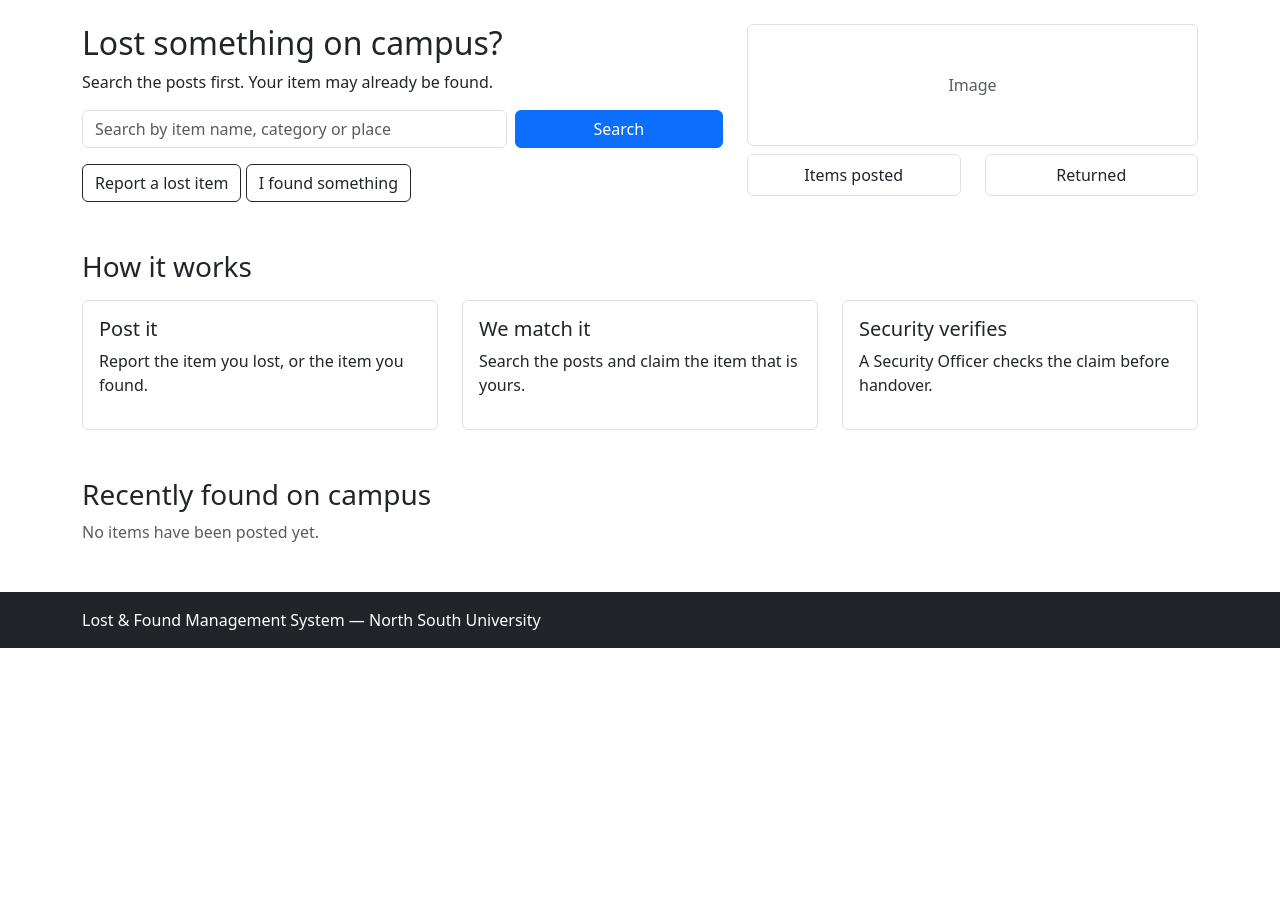
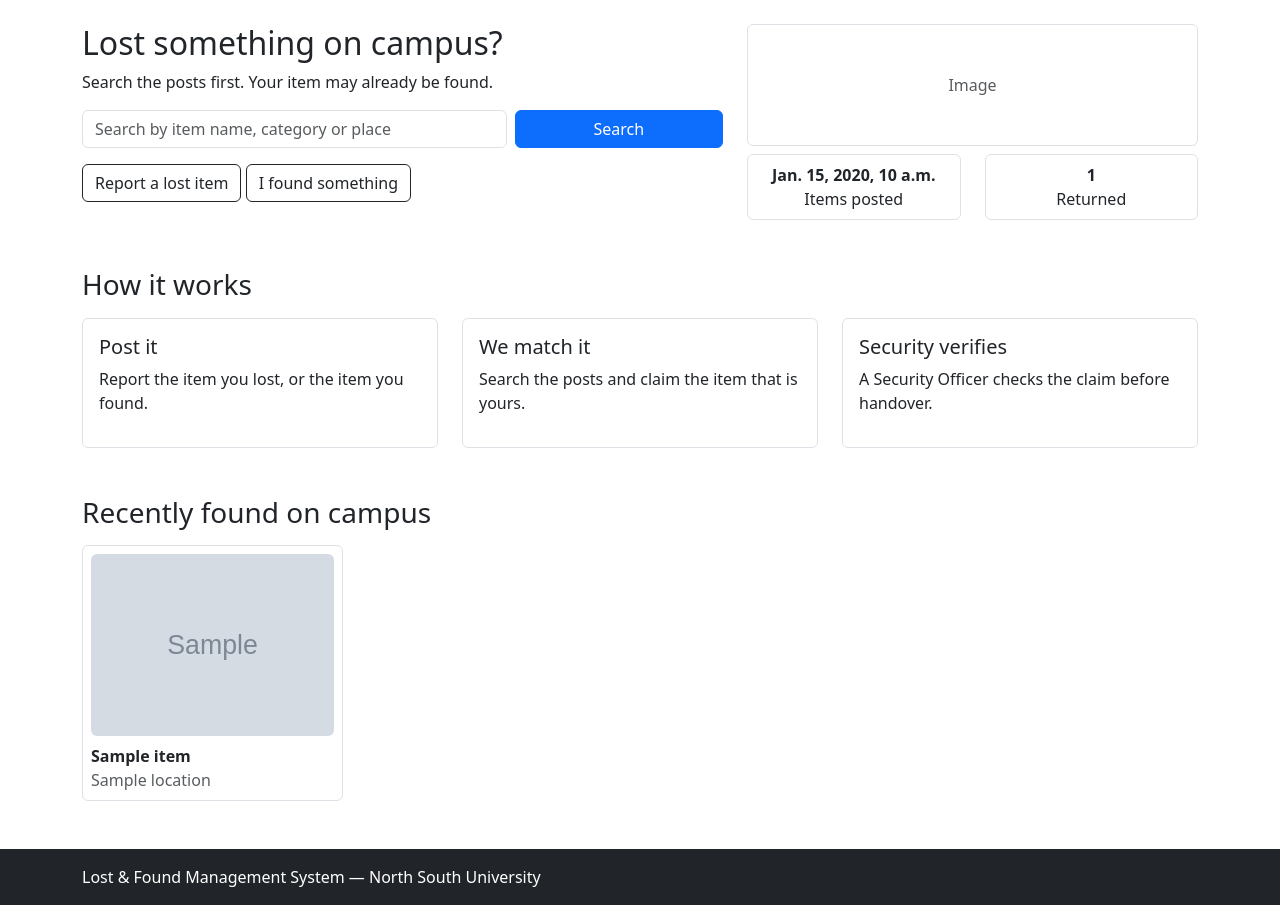
Before and after one commit to sanaulislamzihad/Lost-Found-Management-System, a Django app: template templates/index.html in a window 1280 px wide. Shown: the part 56-961 px from the top of the page. Before the commit the page ends 704 px from the top, so only its background shows below. Run offline with Django 3.2, Linux system fonts and the light colour scheme; the template is opened without the code that fills it: most values are stand-ins (such as "Sample title", 1, 10 or a date in 2020); grey boxes marked "Sample" are stand-in pictures.

Commit message:
Show item counts and recent found items on the home page

```diff
--- a/templates/index.html
+++ b/templates/index.html
@@ -35,10 +35,16 @@
             </div>
             <div class="row mt-2 text-center">
                 <div class="col-6">
-                    <div class="border rounded py-2">Items posted</div>
+                    <div class="border rounded py-2">
+                        <strong>{{ total_posted }}</strong><br>
+                        Items posted
+                    </div>
                 </div>
                 <div class="col-6">
-                    <div class="border rounded py-2">Returned</div>
+                    <div class="border rounded py-2">
+                        <strong>{{ total_returned }}</strong><br>
+                        Returned
+                    </div>
                 </div>
             </div>
         </div>
@@ -70,10 +76,31 @@
     </div>
 </div>
 
-<!-- Recently found items. The list will be added with the found item app. -->
+<!-- Recently found items, newest first. -->
 <div class="container mt-5">
     <h3>Recently found on campus</h3>
-    <p class="text-muted">No items have been posted yet.</p>
+    <div class="row mt-3">
+        {% for item in recent_found %}
+        <div class="col-md-3">
+            <div class="border rounded p-2 h-100">
+                {% if item.image %}
+                <img src="{{ item.image.url }}" class="img-fluid rounded"
+                     alt="{{ item.item_name }}">
+                {% else %}
+                <div class="border rounded py-4 text-center text-muted">
+                    No photo
+                </div>
+                {% endif %}
+                <p class="mt-2 mb-0"><strong>{{ item.item_name }}</strong></p>
+                <p class="mb-0 text-muted">{{ item.location }}</p>
+            </div>
+        </div>
+        {% empty %}
+        <div class="col">
+            <p class="text-muted">No items have been posted yet.</p>
+        </div>
+        {% endfor %}
+    </div>
 </div>
 
 {% endblock body %}
```
Also changed, not shown: home/views.py (+20 -2 lines).
